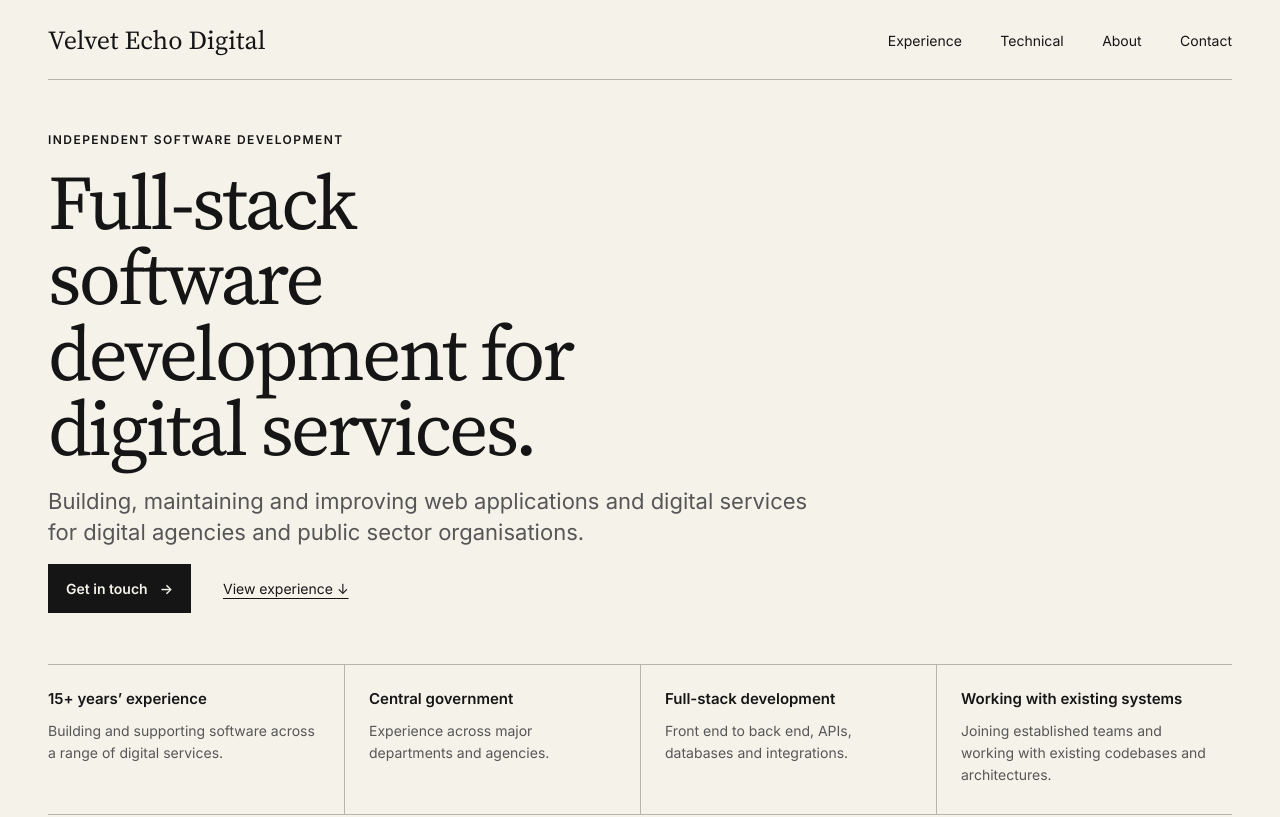
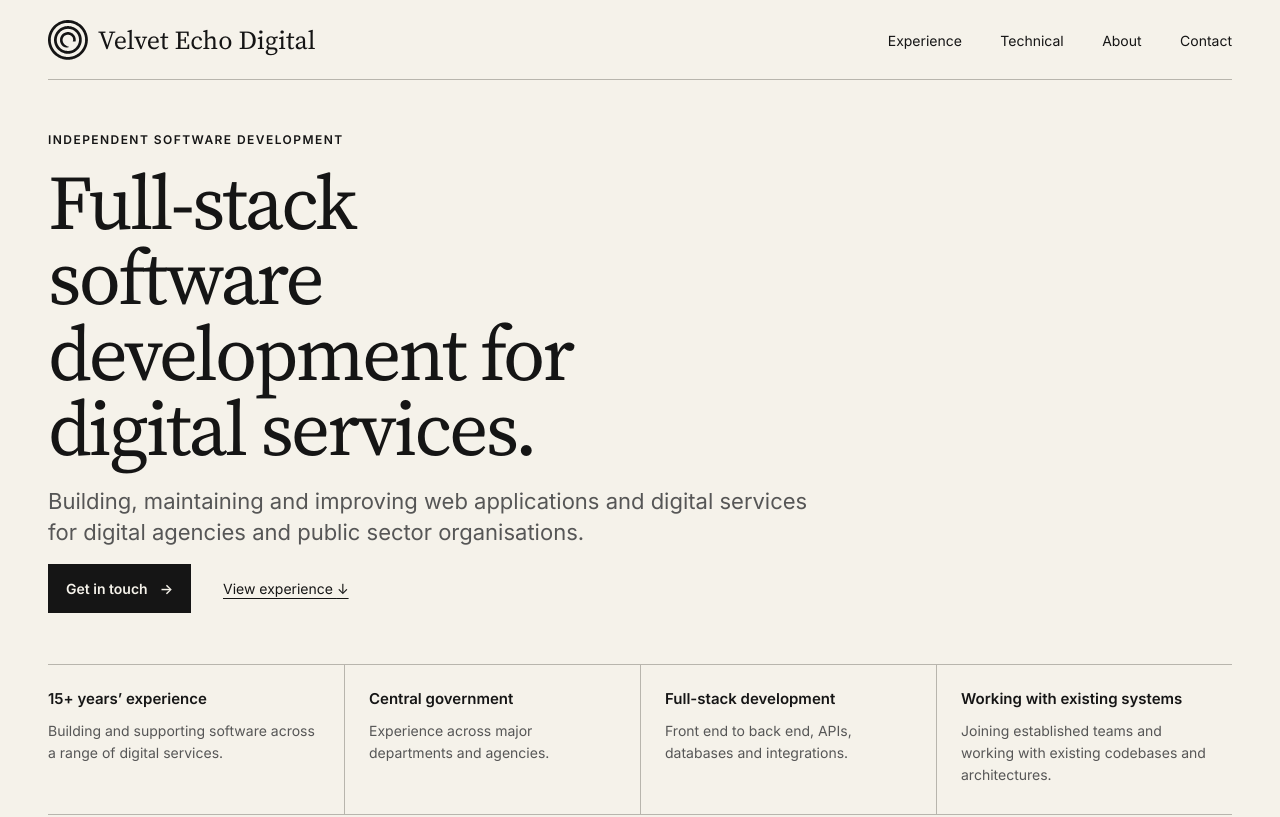
Before and after one commit to velvet-echo-digital/website, a website: page public/index.html in a window 1280 px wide. Shown: the top 817 px of the page. Drawn offline with Linux system fonts and the light colour scheme.

Commit message:
dd Velvet Echo Digital brand mark and favicon

```diff
--- a/public/css/main.css
+++ b/public/css/main.css
@@ -112,13 +112,13 @@ a:focus-visible {
 .site-brand {
   display: inline-flex;
   align-items: center;
-    gap: 0.75rem;
+  gap: 0.625rem;
   color: var(--colour-text);
   text-decoration: none;
 }
 
 .site-brand__mark {
-    display: none;
+  display: block;
   width: 2.5rem;
   height: 2.5rem;
   flex: 0 0 auto;
--- a/public/index.html
+++ b/public/index.html
@@ -9,6 +9,7 @@
     name="description"
     content="Independent full-stack software development for web applications and digital services."
   >
+  <link rel="icon" href="/favicon.svg" type="image/svg+xml">
 
   <link rel="stylesheet" href="/css/main.css">
 </head>
@@ -19,8 +20,8 @@
     <div class="container site-header__inner">
 
         <a class="site-brand" href="/" aria-label="Velvet Echo Digital, home">
-            <span class="site-brand__mark" aria-hidden="true"></span>
-            <span class="site-brand__name">Velvet Echo Digital</span>
+          <img class="site-brand__mark" src="/images/brand/velvet-echo-mark.svg" alt="" width="40" height="40">
+          <span class="site-brand__name">Velvet Echo Digital</span>
         </a>
 
         <nav class="primary-nav" aria-label="Primary navigation">
```
Also changed, not shown: public/favicon.svg (added), public/images/brand/velvet-echo-mark.svg (added). Lines whose indentation alone changed are shown as unchanged.
